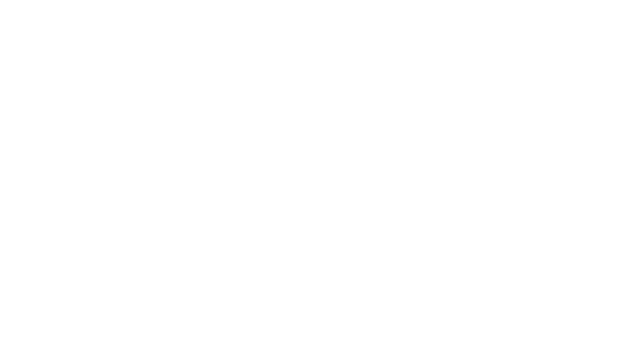
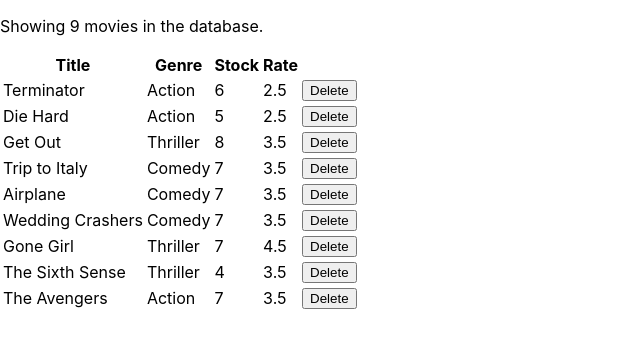
Before and after one commit to albizan/vidlify, a React (Create React App) app: page / in a window 1280 px wide. Shown: the top 348 px of the page, without its empty margins (0-640 px from the left). Built offline with nearby package versions, Linux system fonts and the light colour scheme.

Commit message:
Import Movies Component and display it

```diff
--- a/src/components/app/App.jsx
+++ b/src/components/app/App.jsx
@@ -1,8 +1,14 @@
 import React from 'react';
 import './App.css';
 
+import Movies from '../movies';
+
 const App = () => {
-  return <main className="container" />;
+  return (
+    <main className="container">
+      <Movies />
+    </main>
+  );
 };
 
 export default App;
```
